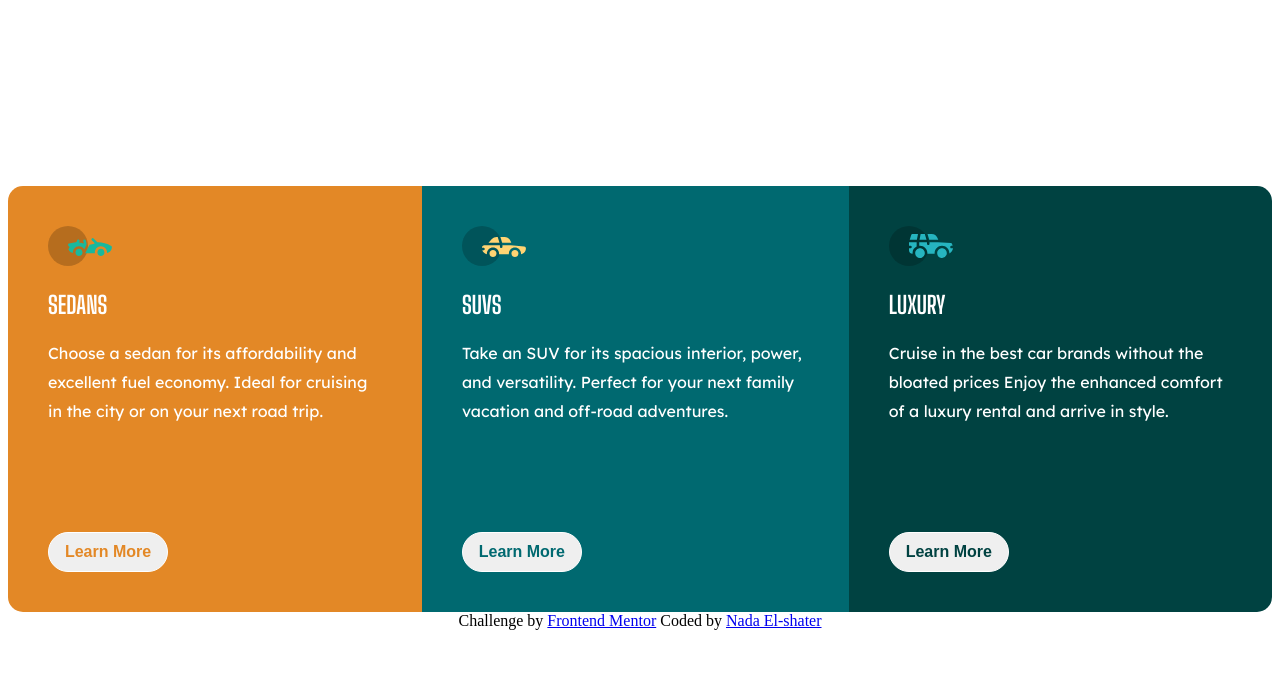
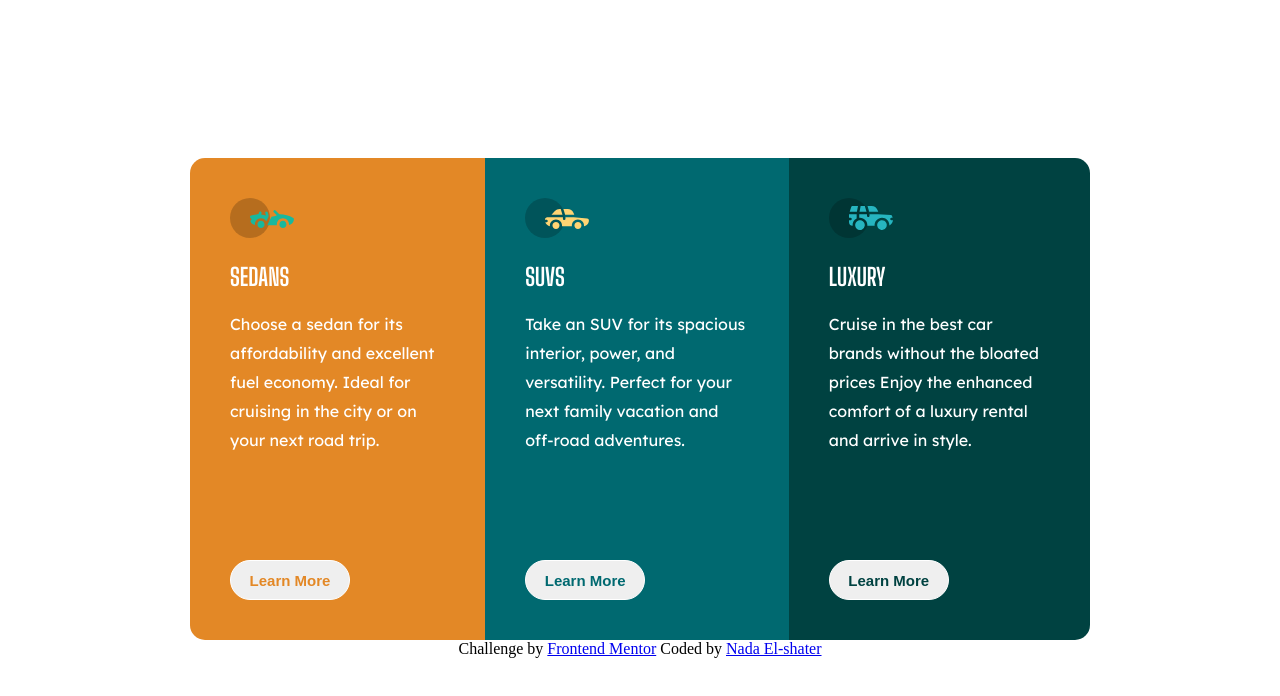
Before and after one commit to Nada-El-shater/3-column-preview-card-component, a plain HTML site: page index.html in a window 1280 px wide. Drawn offline with Linux system fonts and the light colour scheme.

Commit message:
Update style.css

```diff
--- a/css/style.css
+++ b/css/style.css
@@ -16,12 +16,12 @@ body {
     --Very-dark-cyan: hsl(179, 100%, 13%);
 }
 .container {
-    nax-width:calc(300px * 3);
+    max-width: calc(300px * 3);
     display: flex;
     flex-direction: row;
     justify-content: center;
     border-radius: 15px;
-    overflow:hidden;
+    overflow: hidden;
 }
 .cards {
     padding: 40px;
@@ -51,10 +51,11 @@ body {
     height: 40px;
     border-radius: 20px;
     border: 1px solid #fff;
-    font-size: 16px;
-    font-weight: bold;
     transition: .5s;
     cursor: pointer;
+    font-size: 15px;
+    font-weight: bold;
+
 }
 .button-1{
     color: var(--Bright-orange);
@@ -78,9 +79,9 @@ body {
     color: #fff;
 }
 
-@media(max-width:375px) {
+@media(max-width:786px) {
     .container {
-        max-width:300px;
+        max-width: 300px;
         align-items: center;
         flex-direction: column;
     }
```
